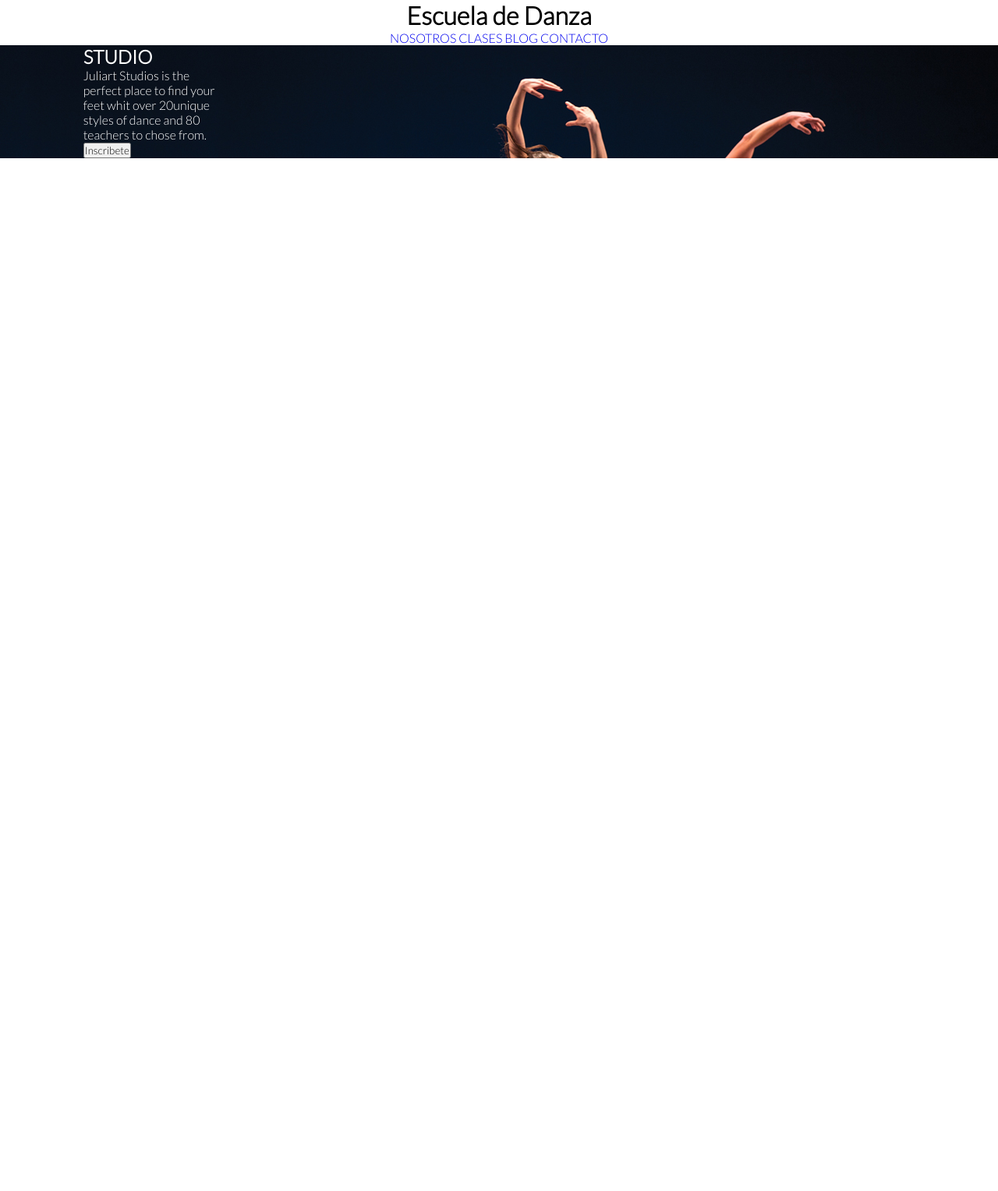
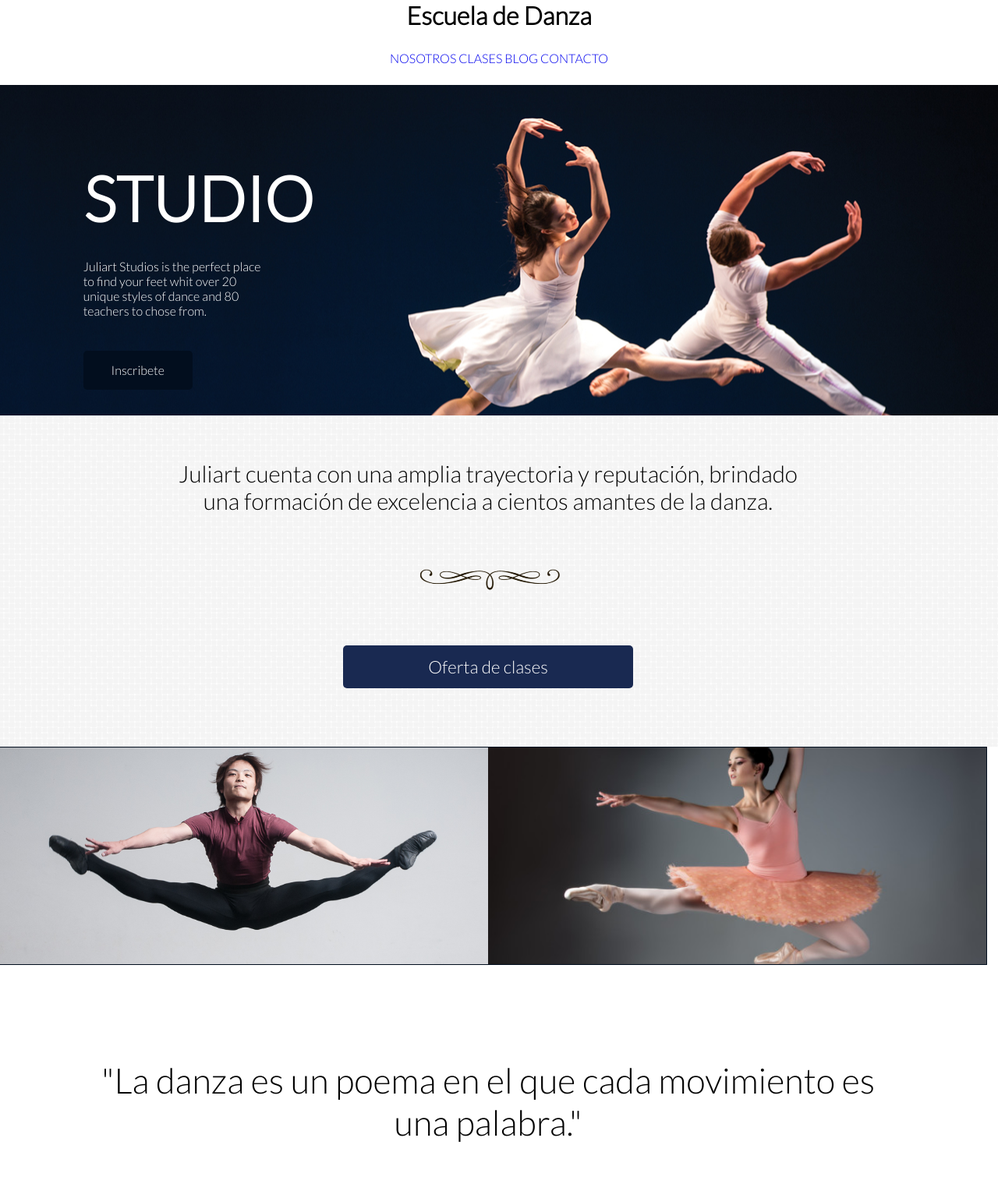
Before and after one commit to WaviisCR/EscuelaDanza, a plain HTML site: page index.html in a window 1280 px wide. Shown: the top 1528 px of the page at 78% size. Before the commit the page ends 800 px from the top, so only its background shows below. Drawn offline with Linux system fonts and the light colour scheme.

Commit message:
EscuelaDanza

```diff
--- a/css/main.css
+++ b/css/main.css
@@ -1,9 +1,78 @@
 header{
 	text-align: center;
 }
-.bckimg{
+header nav{
+	margin-top: 2%;
+	margin-bottom:2%;
+}
+
+/*Section: danza*/
+.bck-danza{
 	background-image: url(../img/dance_1.jpg);
 }
 .txt-sty{
 	color: white;
 }
+.text-box{
+	margin-top: 33%;
+    width: 80%;
+}
+.b-sty{
+	border: none;
+    border-radius: 5px;
+    color: white;
+ }
+.b-inscribete{
+	width: 60%;
+    height: 50px;
+    margin-top: 14%;
+    margin-bottom: 14%;
+    font-size: 100%;
+    background-color: #020E1E
+}
+.txt-size{
+	font-size: 500%;
+	padding-bottom: 13%;
+}
+
+/*Section institucional*/
+.bck-img{
+	background-image: url(../img/textura_2.jpg);
+}
+.b-oferta{
+	width: 45%;
+    height: 55px;
+    font-size: 140%;
+    background-color: #192951;
+}
+.decoration{
+	width: 24%;
+    height: 165px;
+}
+.box{
+	margin-top: 7%;
+	margin-bottom: 9%;
+}
+.box p{
+	font-size: 185%;
+}
+/*Section Profesores*/
+.box-profesores{
+	width: 100%;
+	height: 280px;
+	border: solid 1px #020E1E
+}
+.box-img1{
+
+	height: 278px;
+	background-image: url(../img/instructor_4.jpg);
+}
+.box-img2{
+	height: 278px;
+	background-image: url(../img/profesor_9.jpg);
+}
+.danza{
+	font-family: "Latolight";
+	font-size: 45px;
+	padding: 5%;
+}
--- a/css/utilities.css
+++ b/css/utilities.css
@@ -30,6 +30,9 @@
 }
 .pb-5{
 	padding-bottom: 5%;
+}
+.pl-15{
+	padding-left: 15%;
 }
 .mg-0{
 	margin: 0;
--- a/index.html
+++ b/index.html
@@ -20,18 +20,74 @@
 			<a class="anone" href="#contactanos"> CONTACTO</a>
 		</nav>
 	</header>
+
 	<section>
-		<div class=" bckimg container-fluid ">
+		<div class=" bck-danza container-fluid ">
 			<div class="row">
 				<div class="col-1"></div>
-				<div class="col-2 txt-sty">
-					<h2>STUDIO</h2>
-					<p>Juliart Studios is the perfect place to find your feet whit over 20unique styles of dance and 80 teachers to chose from.</p>
-					<button>Inscribete</button>
+				<div class="col-3">
+					<div class="text-box txt-sty">
+						<h2 class="txt-size">STUDIO</h2>
+						<p class="pdb-4">Juliart Studios is the perfect place to find your feet whit over 20 unique styles of dance and 80 teachers to chose from.</p>
+						<button class="b-sty b-inscribete">Inscribete</button>
+					</div>
 				</div>
-				<div class="col-9"></div>
+				<div class="col-8"></div>
 			</div>
 		</div>
 	</section>
+
+	<section>
+		<div class=" bck-img container-fluid ">
+			<div class="row">
+				<div class="col-2"></div>
+				<div class="col-8">
+					<div class="box text-center">
+						<p>Juliart cuenta con una amplia trayectoria y reputación, brindado una formación de excelencia a cientos amantes de la danza.</p>
+						<div>
+							<img  class="decoration" src="img/decoration_1.png">
+						</div>
+						<button class="b-sty b-oferta">Oferta de clases</button>
+					</div>
+				</div>
+				<div class="col-2"></div>
+			</div>
+		</div>
+	</section>
+
+	<section>
+		<div class="container-full">
+			<div class="row">
+				<div class="container box-profesores pd-0">
+					<div class=" col-6 box-img1 bg-img-block"></div>
+					<div class="col-6 box-img2 bg-img-block"></div>
+				</div>
+			</div>
+		</div>
+	</section>
+
+	<section>
+		<div class="container-full">
+			<div class="row">
+				<div class="danza text-center">
+					<p class="danza">"La danza es un poema en el que cada movimiento es una palabra."</p>
+				</div>
+			</div>
+		</div>
+	</section>
+
+	<section>
+		<div class="container-full">
+			<div class="row">
+				<div class="col-6 pt-5 pl-15">
+					<p>Lorem ipsum dolor sit amet, consectetur adipisicing elit. Voluptates ad, dolor dignissimos est. Autem harum perspiciatis, adipisci modi nobis, sint debitis quo possimus, natus aut ratione eligendi totam cumque error.</p>
+					<h3>Visitanos</h3>
+					<p>The Juilliard School <br> 60 Lincoln Center Plaza <br> NewYork, NY 10023 <br> (212) 799-5000</p>
+				</div>
+				<div class="col-6 pt-5"></div>
+			</div>
+		</div>
+	</section>
+
 </body>
 </html>
```
